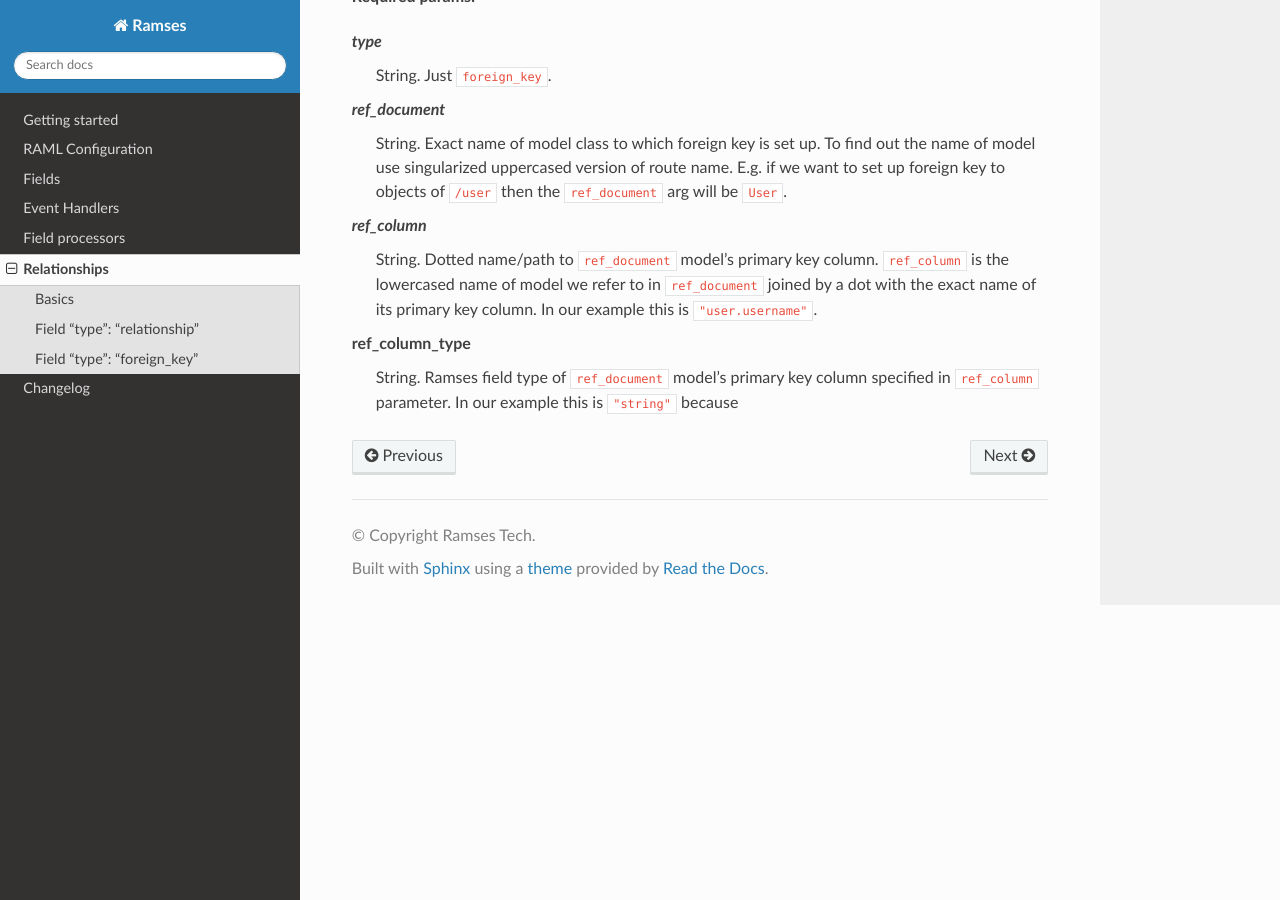
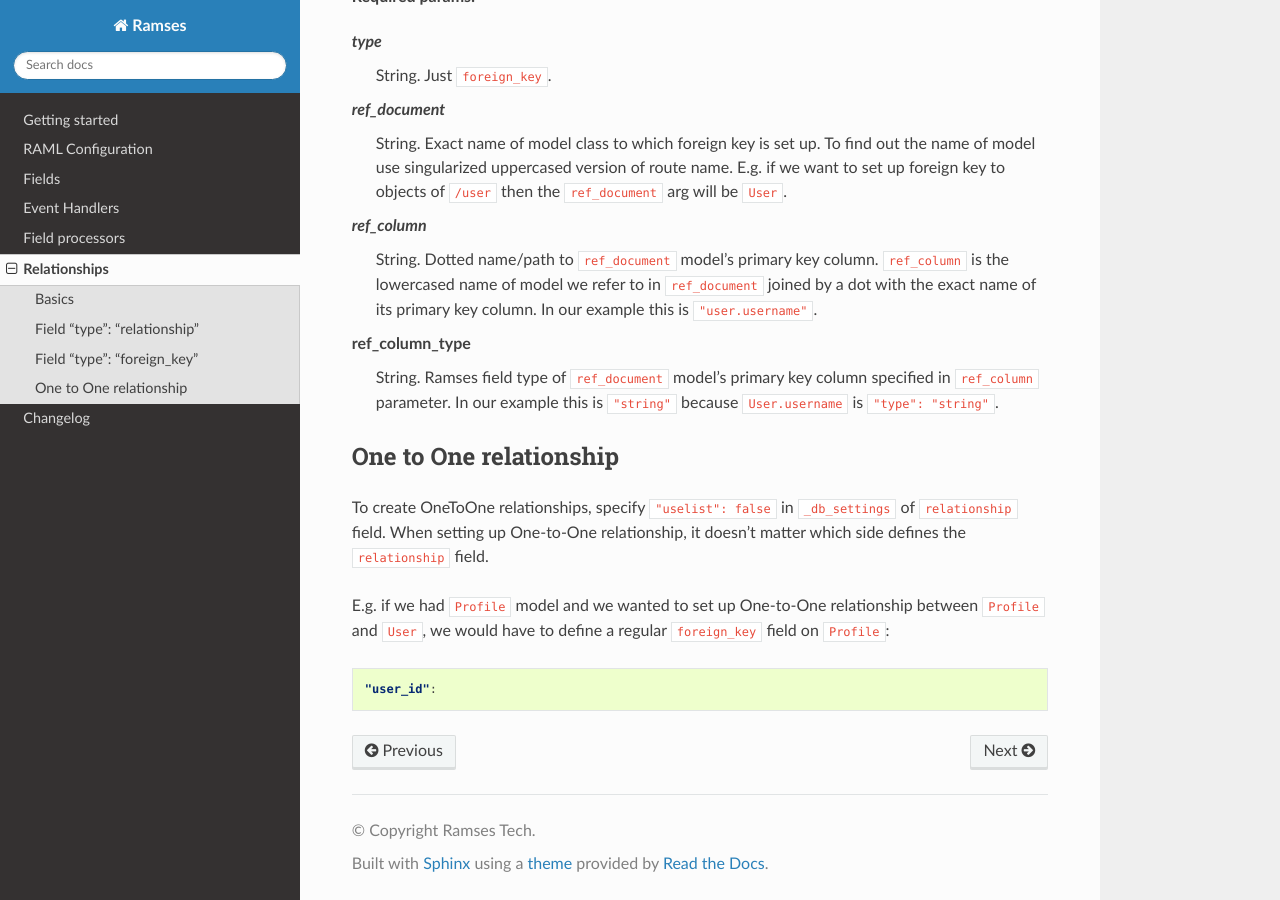
Before and after one commit to FilledOfCode/Larkord, a Sphinx documentation site: the page built from docs/source/relationships.rst, in a window 1280 px wide and 900 px high, scrolled down 1881 px. Built offline with Sphinx 7.4.7 and the Read the Docs theme 2.0.0, drawn with Linux system fonts in a browser that asks for light colours; pages that are not in the unit, such as notebooks, are missing from menus.

Commit message:
changed name

```diff
--- a/docs/source/relationships.rst
+++ b/docs/source/relationships.rst
@@ -94,4 +94,16 @@ Example of using ``foreign_key`` field (defined on ``Story`` model in our exampl
     ``ref_document`` joined by a dot with the exact name of its primary key column. In our example this is ``"user.username"``.
 
 **ref_column_type**
-    String. Ramses field type of ``ref_document`` model's primary key column specified in ``ref_column`` parameter. In our example this is ``"string"`` because
+    String. Ramses field type of ``ref_document`` model's primary key column specified in ``ref_column`` parameter. In our example this is ``"string"`` because ``User.username`` is ``"type": "string"``.
+
+
+One to One relationship
+-----------------------
+
+To create OneToOne relationships, specify ``"uselist": false`` in ``_db_settings`` of ``relationship`` field. When setting up One-to-One relationship, it doesn't matter which side defines the ``relationship`` field.
+
+E.g. if we had ``Profile`` model and we wanted to set up One-to-One relationship between ``Profile`` and ``User``, we would have to define a regular ``foreign_key`` field on ``Profile``:
+
+.. code-block:: json
+
+    "user_id":
```
